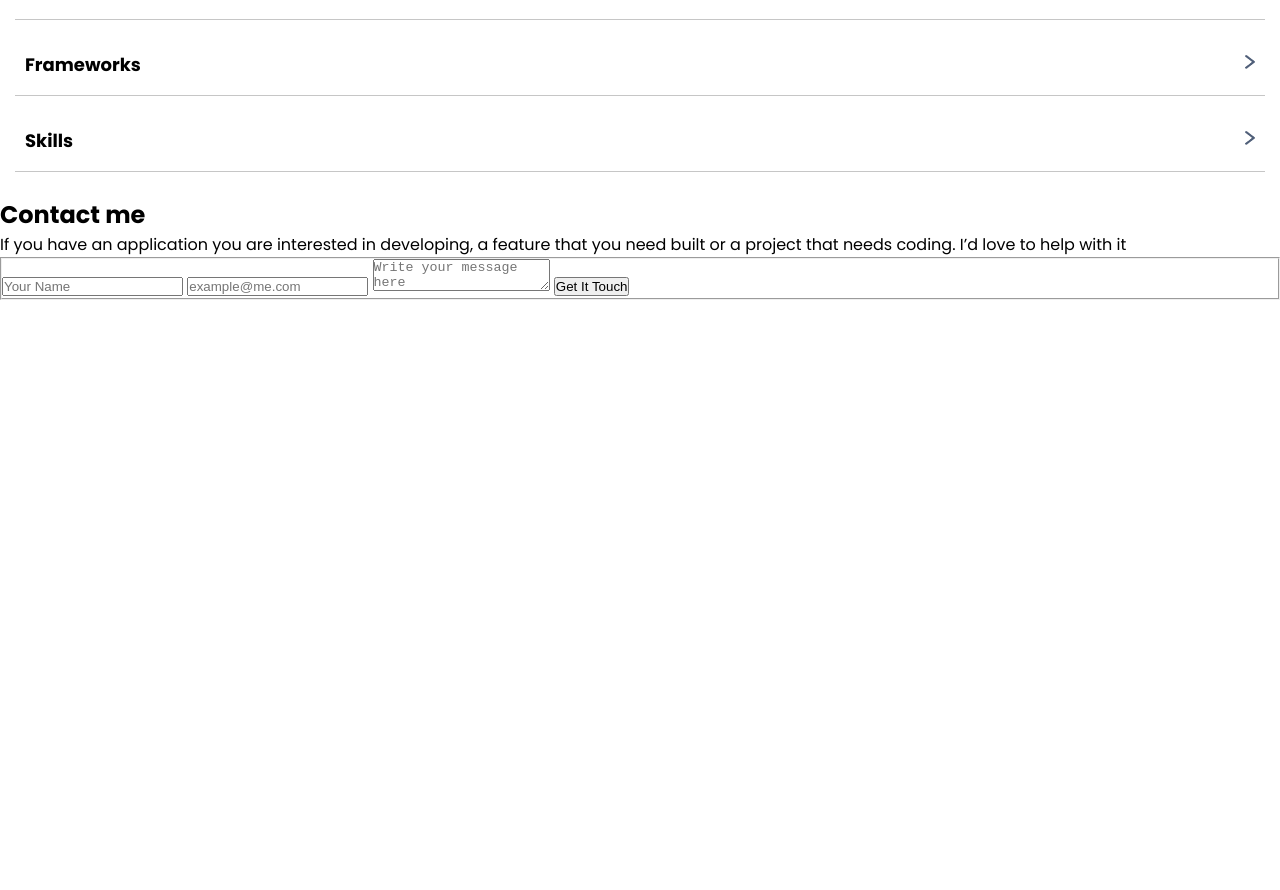
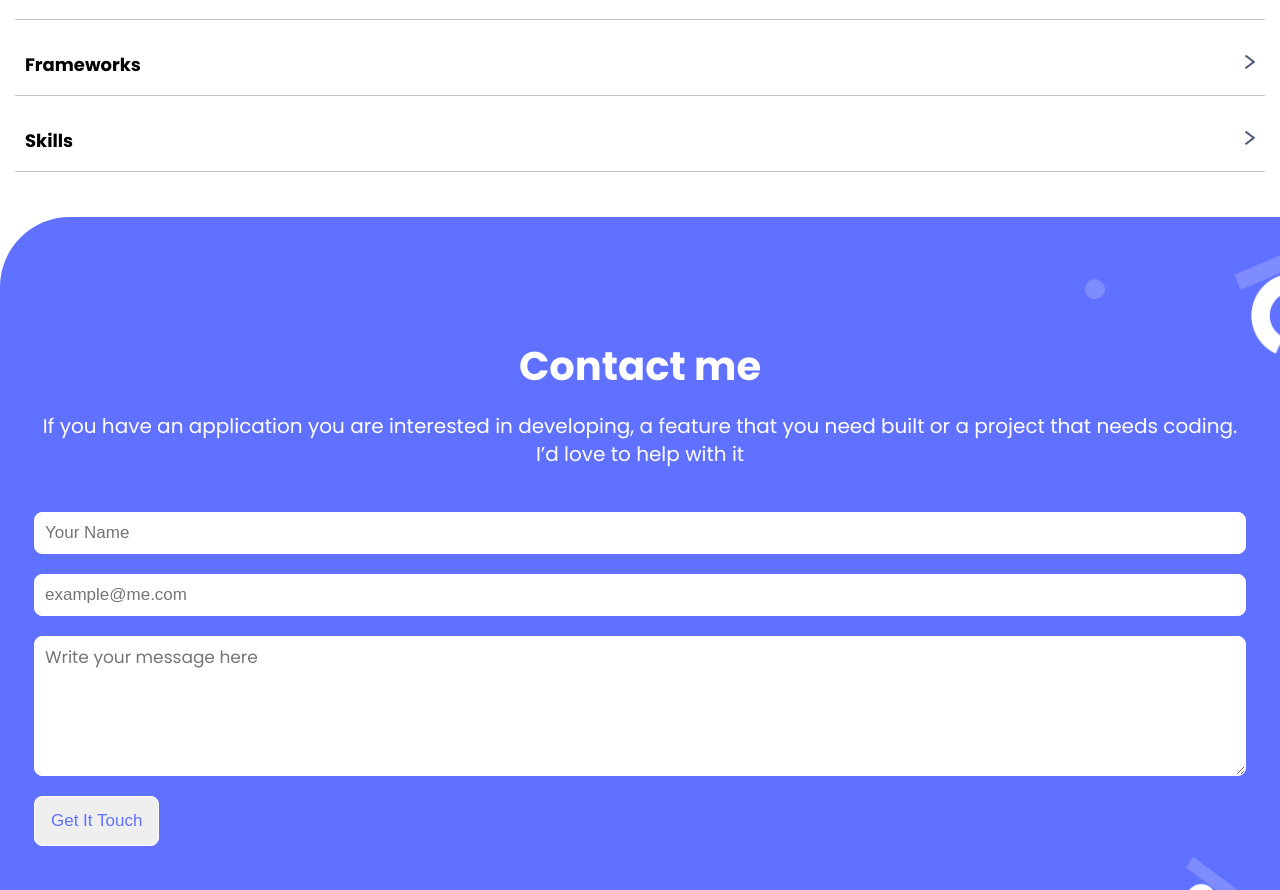
Before and after one commit to raihan2bd/portfolio, a website: page index.html in a window 1280 px wide. Shown: the part 4335-5225 px from the top of the page. Before the commit the page ends 4635 px from the top, so only its background shows below. Drawn offline with Linux system fonts and the light colour scheme.

Commit message:
Driver 2 add css styles to the contact form

```diff
--- a/style.css
+++ b/style.css
@@ -260,3 +260,90 @@ a:hover {
   width: 40px;
   margin-right: 20px;
 }
+
+.contact_form {
+  color: #fff;
+  padding: 20px;
+  margin-top: 20px;
+  background-size: contain;
+  border-top-left-radius: 70px;
+  background-repeat: no-repeat;
+  background-position: bottom -30px right -16px;
+  background-image: url("./images/contact-form.png");
+  background-color: #6070ff;
+}
+
+.title {
+  text-align: center;
+  font-size: 40px;
+  font-weight: 700;
+  line-height: 52px;
+  margin-top: 103px;
+}
+
+.contact_form_des {
+  font-size: 20px;
+  margin: 10px 0;
+  padding: 10px;
+  line-height: 28px;
+  text-align: center;
+  background: #6070ff;
+  border-radius: 10px;
+}
+
+.form_container {
+  margin: 0 auto;
+  padding: 14px;
+}
+
+.form_inputs {
+  border: none;
+  display: flex;
+  flex-direction: column;
+  align-items: center;
+  justify-content: center;
+}
+
+.form_input {
+  width: 100%;
+  margin: 10px 0;
+  font-size: 17px;
+  padding: 10px;
+  color: #172b4d;
+  line-height: 20px;
+  border: 1px solid #fff;
+  border-radius: 8px;
+}
+
+.form_input:focus {
+  border: 1px solid #172b4d;
+}
+
+.form_text_area {
+  color: #172b4d;
+  font-family: 'Poppins', sans-serif;
+  font-size: 17px;
+  line-height: 20px;
+  width: 100%;
+  border-radius: 8px;
+  border: 1px solid #fff;
+  min-height: 140px;
+  padding: 10px;
+  margin: 10px 0;
+}
+
+.btn_submit {
+  color: #6070ff;
+  font-size: 17px;
+  line-height: 24px;
+  padding: 12px 16px;
+  border-radius: 8px;
+  margin: 10px 0;
+  align-self: flex-start;
+  border: 1px solid #fff;
+}
+
+.btn_submit:hover {
+  color: #fff;
+  background: #6070ff;
+}
```
